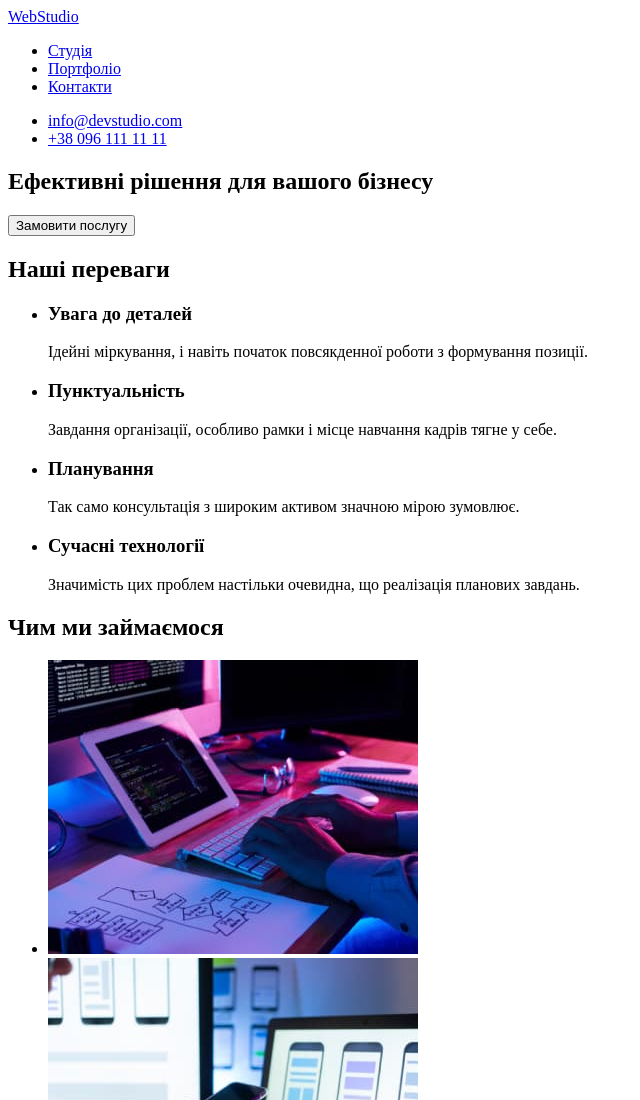
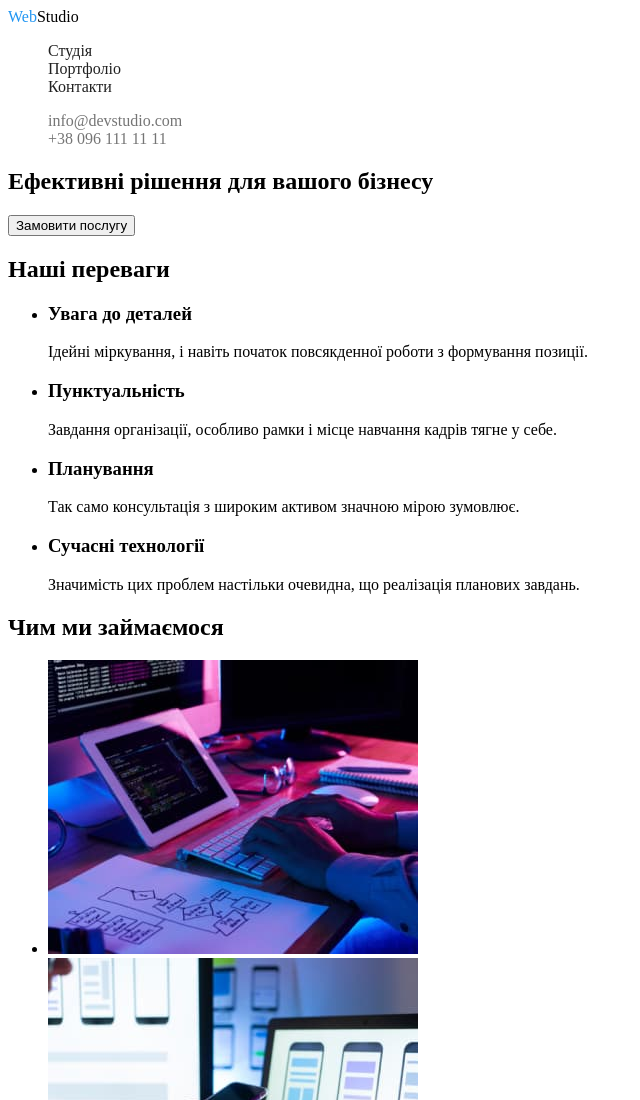
Before and after one commit to tekostyshyn/goit-markup-hw-02, a plain HTML site: page index.html in a window 1280 px wide. Shown: the top 1100 px of the page, without its empty margins (0-640 px from the left). Drawn offline with Linux system fonts and the light colour scheme.

Commit message:
First CSS

```diff
--- a/css/styles.css
+++ b/css/styles.css
@@ -0,0 +1,40 @@
+:root {
+    --primary-color: #212121;
+    --secondary-color: #757575;
+    --accent-color: #2196F3;
+    --background-color: #2F303A;
+}
+
+.list {
+    list-style-type: none;
+}
+
+.link {
+    text-decoration: none;
+}
+
+.header .logo {
+    color: var(--accent-color)
+}
+
+.link.header {
+    color: #000000;
+}
+
+.site-nav .link {
+    color: var(--primary-color);
+}
+
+.site-nav .link:hover,
+.site-nav .link:focus {
+    color: var(--accent-color);
+}
+
+.contacts .link {
+    color: var(--secondary-color);
+}
+
+.contacts .link:hover,
+.contacts .link:focus {
+    color: var(--accent-color);
+}
--- a/index.html
+++ b/index.html
@@ -11,30 +11,30 @@
   <body>
     <header>
       <!-- logo -->
-      <a href="./index.html">WebStudio</a>
+      <a href="./index.html" class="link header"> <span class="logo">Web</span>Studio </a>
 
       <!-- site navigation -->
       <nav>
-        <ul>
+        <ul class="site-nav list">
           <li>
-            <a href="./index.html">Студія</a>
+            <a href="./index.html" class="link">Студія</a>
           </li>
           <li>
-            <a href="./portfolio.html">Портфоліо</a>
+            <a href="./portfolio.html" class="link">Портфоліо</a>
           </li>
           <li>
-            <a href="#">Контакти</a>
+            <a href="#" class="link">Контакти</a>
           </li>
         </ul>
       </nav>
 
       <!-- contacts -->
-      <ul>
+      <ul class="contacts list">
         <li>
-          <a href="mailto:info@devstudio.com">info@devstudio.com</a>
+          <a href="mailto:info@devstudio.com" class="link">info@devstudio.com</a>
         </li>
         <li>
-          <a href="tel:+380961111111">+38 096 111 11 11</a>
+          <a href="tel:+380961111111" class="link">+38 096 111 11 11</a>
         </li>
       </ul>
     </header>
```
Also changed, not shown: portfolio.html (+8 -8 lines).
